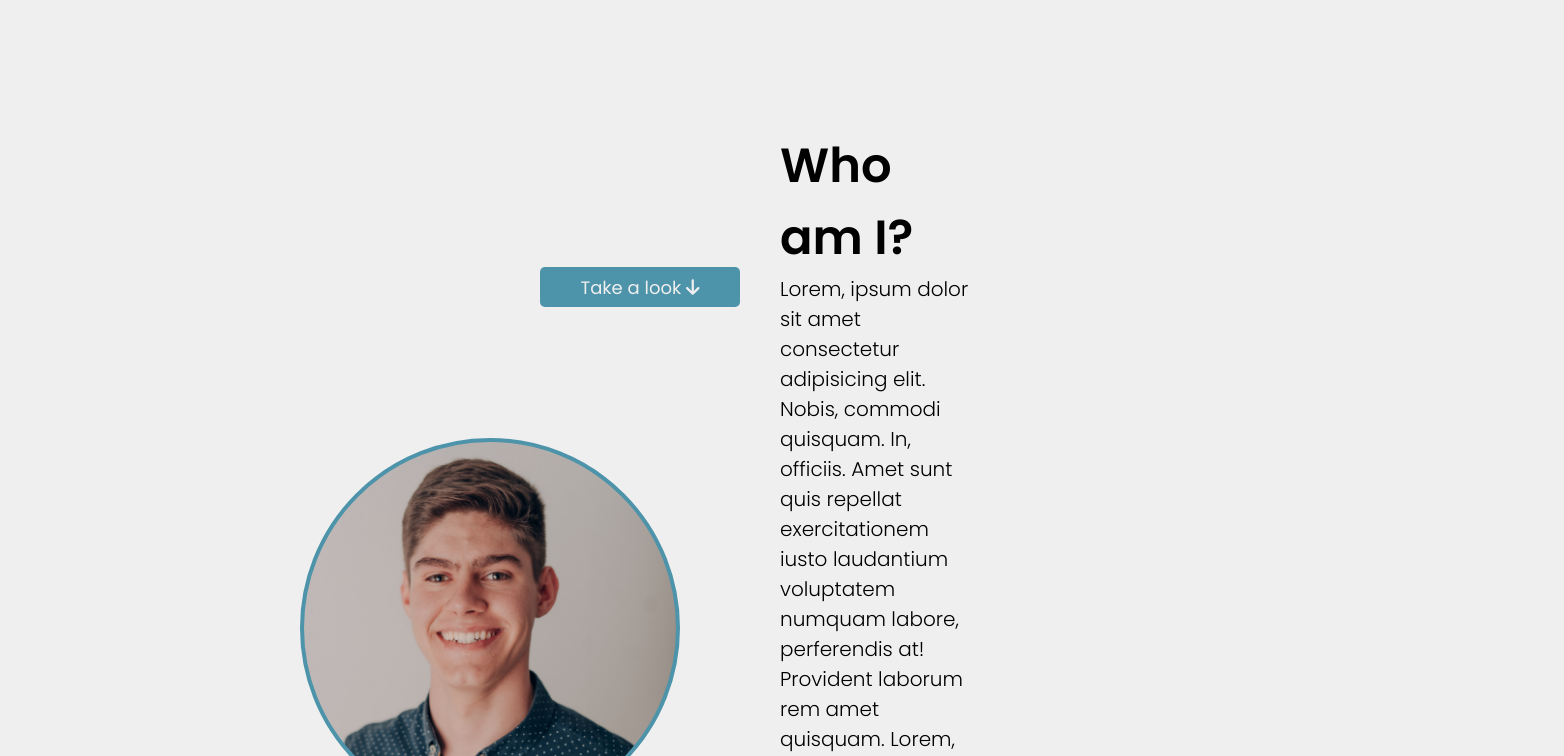
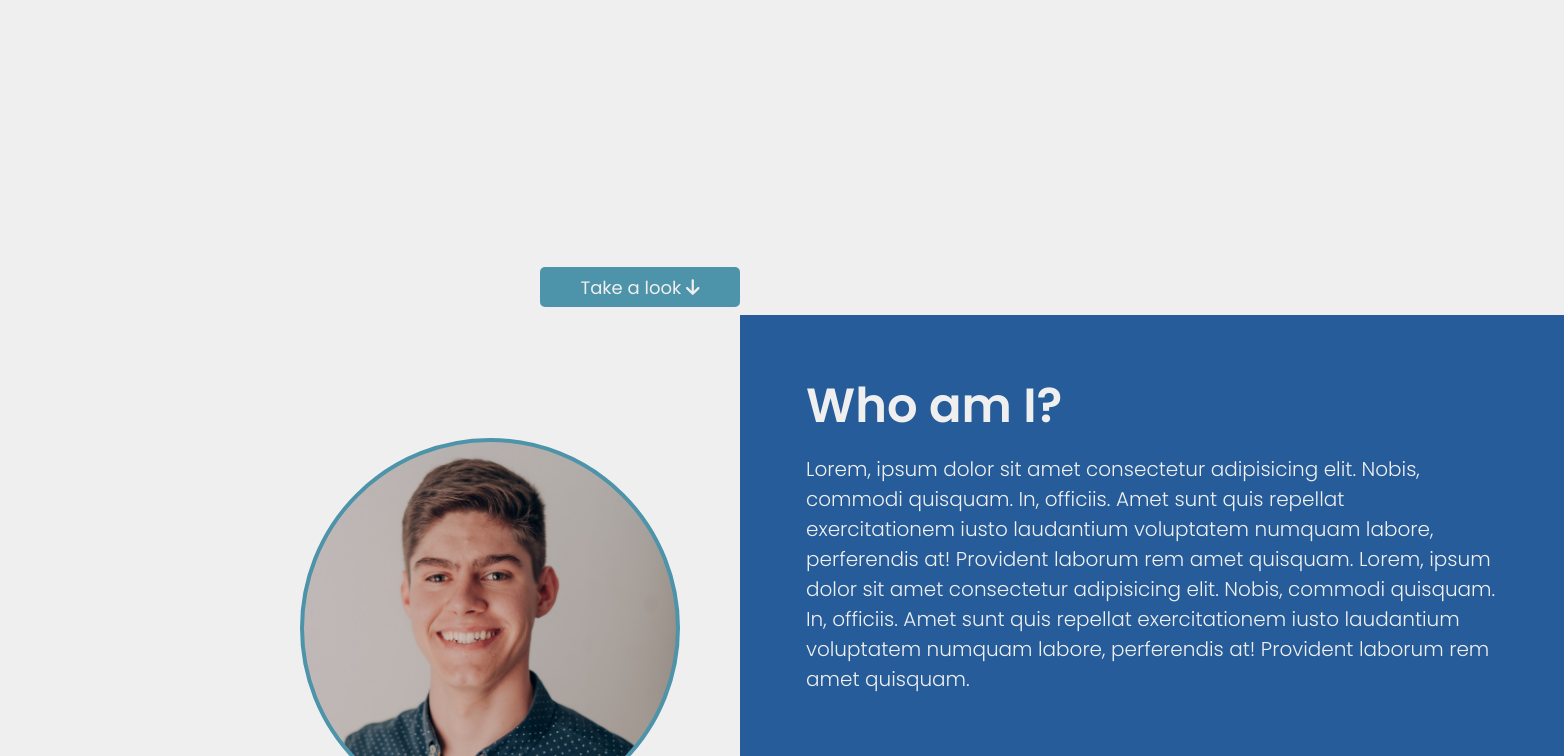
Before and after one commit to lmiguelcolombo/v2-react-portifolio, a React (Vite) app: page / in a window 1280 px wide. Shown: the part 540-1296 px from the top of the page, 1564 px wide, since content can reach past the window. Built offline with nearby package versions, Linux system fonts and the light colour scheme; a web font is replaced by a local one.

Commit message:
refactor: changed padding to be only on the left side

```diff
--- a/src/components/About/About.scss
+++ b/src/components/About/About.scss
@@ -4,8 +4,8 @@
   display: flex;
   align-items: center;
 
-  padding: 0 300px;
-  gap: 100px;
+  padding-left: 300px;
+  gap: 60px;
 
   .image-social {
     display: flex;
@@ -42,10 +42,17 @@
     }
   }
 
-  .text {
-    .fira-mono {
-      color: $blue;
+  .text-box {
+    width: 1048px;
+    height: 705px;
+    padding: 55px 66px;
+    background-color: $blue;
+    color: $white;
+    .section-title {
       margin-bottom: 12px;
+    }
+    .about-description {
+      width: 692px;
     }
   }
 }
```
